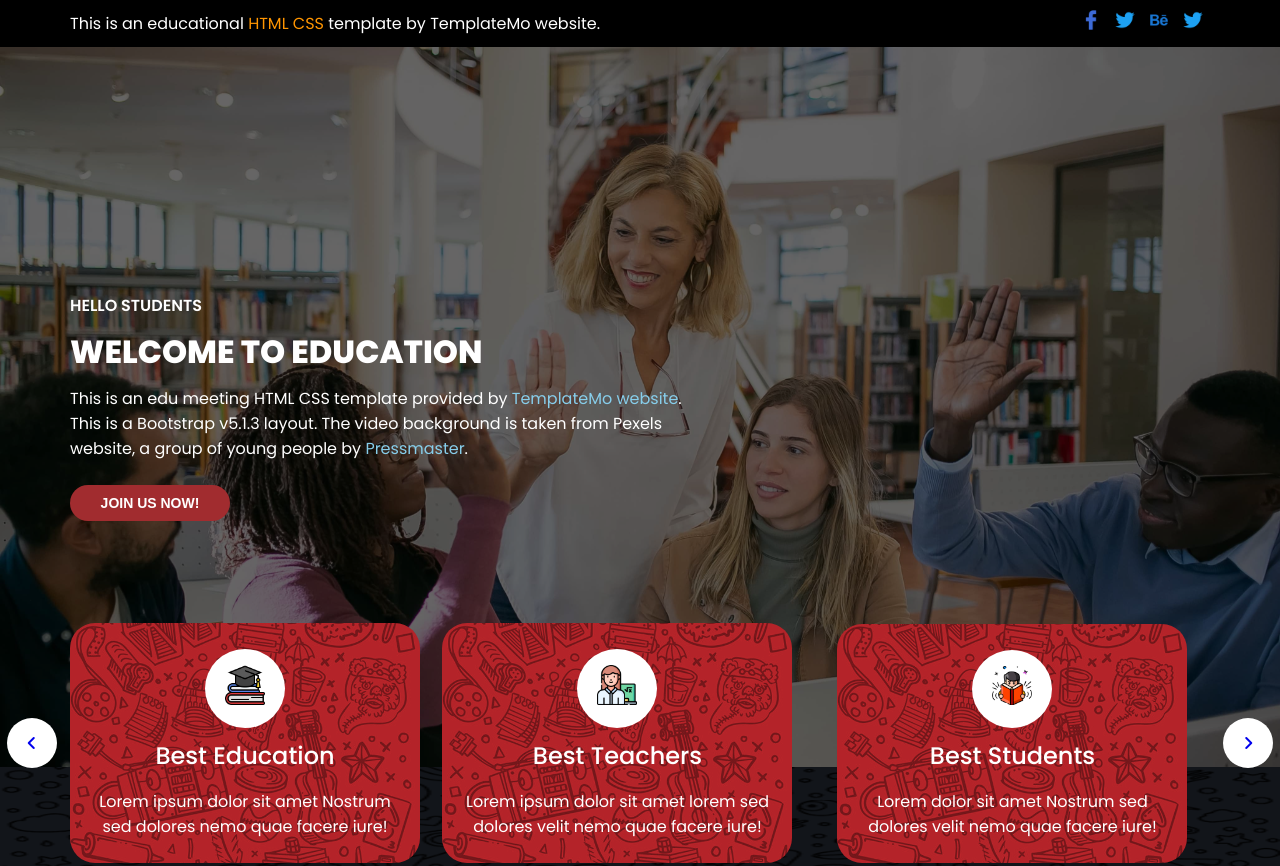
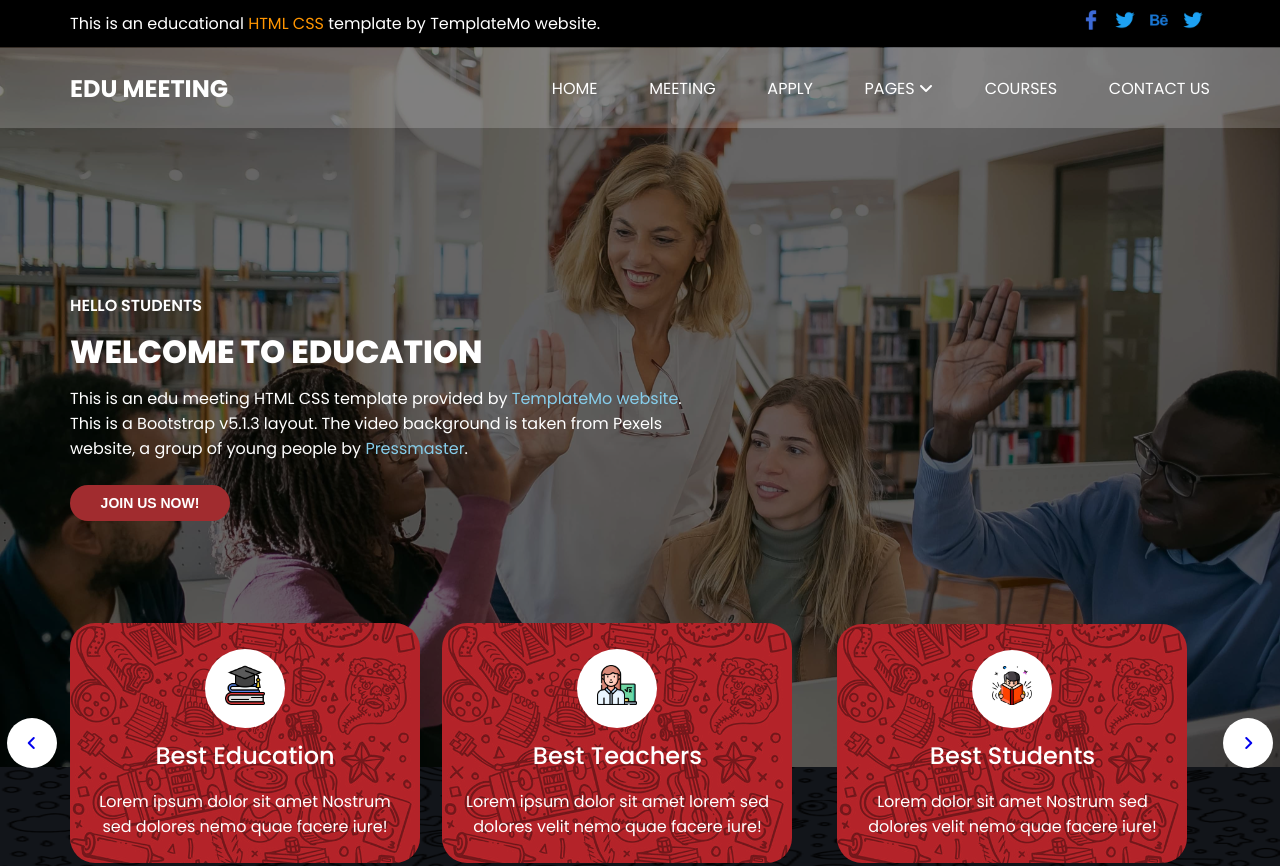
Before and after one commit to John-santhosh/ass2-edu-meeting, a plain HTML site: page index.html in a window 1280 px wide. Shown: the top 866 px of the page. Drawn offline with Linux system fonts and the light colour scheme.

Commit message:
nav bar updated

```diff
--- a/index.html
+++ b/index.html
@@ -34,7 +34,7 @@
 
     <!--  -->
     <section>
-        <!-- <div class="container ">
+        <div class="container ">
             <div class="nav row">
                 <div>
                 <h1>edu meeting</h1>
@@ -50,7 +50,7 @@
                     </ul>
                 </div>
             </div>
-        </div> -->
+        </div>
     </section>
     <!-- 3 welcome note  -->
     <section>
--- a/styles/style.css
+++ b/styles/style.css
@@ -57,8 +57,9 @@ section:first-child{
 section:nth-child(2){
     /* margin-top: 3rem; */
     background-color: rgba(255, 255, 255, 0.184);
-    position: sticky;
-    top: 0;
+    position: fixed;
+    width: 100%;
+    top: 3rem;
     z-index: 10;
 }
 .nav{
```
